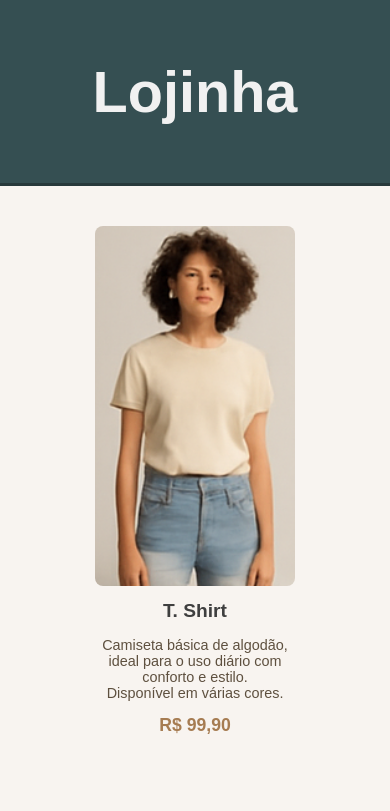
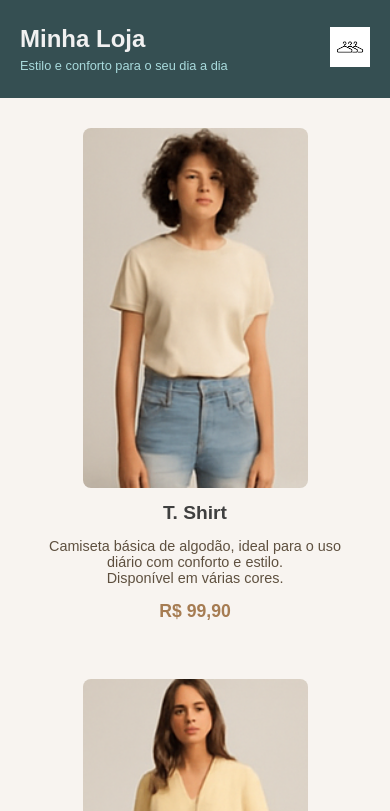
Before and after one commit to andersonvnicius/project_store_fe, a plain HTML site: page index.html in a window 390 px wide. Shown: the top 811 px of the page. Drawn offline with Linux system fonts and the light colour scheme.

Commit message:
Updated page

```diff
--- a/index.html
+++ b/index.html
@@ -7,9 +7,24 @@
   <link rel="stylesheet" href="style.css">
 </head>
 <body>
+  <!-- <header>
+    <h1>Lojinha</h1>
+  </header> -->
+
   <header>
-    <h1>Lojinha</h1>
-  </header>
+  <div class="header-content">
+    <!-- Primeira coluna: Título e subtítulo -->
+    <div class="header-text">
+      <h1>Minha Loja</h1>
+      <p class="subtitle">Estilo e conforto para o seu dia a dia</p>
+    </div>
+
+    <!-- Segunda coluna: Logo -->
+    <div class="header-logo">
+      <img src="assets/logo.jpg" alt="Logo da Loja">
+    </div>
+  </div>
+</header>
 
   <main>
     <div id="product-list" class="product-list">
--- a/style.css
+++ b/style.css
@@ -4,62 +4,96 @@ body {
   margin: 0;
   padding: 0;
   box-sizing: border-box;
-  background-color: #f8f4f0; /* Fundo claro com tom de beige */
-  color: #3f3f3f; /* Cor de texto neutra (marrom escuro/cinza) */
+  background-color: #f8f4f0; /* Fundo neutro claro */
+  color: #3f3f3f; /* Texto em tom de marrom escuro */
 }
 
 /* Cabeçalho */
 header {
   background-color: #354f52; /* Azul jeans escuro */
-  color: #f1f1f1; /* Texto branco suave */
-  padding: 20px;
-  text-align: center;
-  font-size: 1.8em;
-  font-weight: bold;
-  border-bottom: 3px solid #27393b; /* Borda inferior em tom caramelo */
+  color: #f1f1f1; /* Texto branco */
+  padding: 50px 20px; /* Aumenta o espaçamento superior */
+  display: flex; /* Layout flexível do cabeçalho */
+  justify-content: center; /* Centraliza horizontalmente as colunas */
+  align-items: center; /* Centraliza verticalmente as colunas */
+}
+
+.header-content {
+  display: flex; /* Define layout das colunas em linha (lado a lado) */
+  justify-content: space-between; /* Espaço entre colunas */
+  align-items: center; /* Centraliza verticalmente o texto e o logo */
+  width: 100%; /* Ocupa toda a largura do cabeçalho */
+  max-width: 1200px; /* Limita a largura máxima do cabeçalho */
+  flex-wrap: nowrap; /* NÃO permite quebras de linha no mobile */
+}
+
+.header-text {
+  flex: 1; /* Título ocupa mais espaço */
+  text-align: left; /* Títulos alinhados à esquerda */
+  padding-right: 20px; /* Espaçamento entre o texto e a logo */
+}
+
+.header-text h1 {
+  font-size: 2.5em; /* Título maior para desktop */
+  margin: 0;
+}
+
+.header-text .subtitle {
+  font-size: 1.2em; /* Subtítulo menor */
+  margin: 5px 0 0;
+  color: #a8dadc; /* Azul claro para subtítulo */
+}
+
+.header-logo {
+  flex-shrink: 0; /* Garante que a logo mantenha tamanho fixo */
+}
+
+.header-logo img {
+  height: 70px; /* Tamanho fixo da logo para desktop */
+  max-width: 100%; /* Ajuste horizontal */
+  object-fit: contain; /* Mantém proporções adequadas */
 }
 
 /* Produtos */
 .product-list {
-  display: flex;
-  flex-wrap: wrap;
-  justify-content: center;
-  gap: 20px;
+  display: flex; /* Flex para organizar os produtos */
+  flex-wrap: wrap; /* Permite que eles "quebrem a linha" */
+  justify-content: center; /* Centraliza os produtos */
+  gap: 20px; /* Espaçamento entre os produtos */
   padding: 20px;
 }
 
 .product-item {
-  /* background-color: none; Fundo branco para cada produto */
+  /* background-color: #ffffff; Fundo branco para destaque */
   border: none;
-  /* border-radius: 10px; Borda arredondada */
+  border-radius: 10px; /* Cantos arredondados */
   /* box-shadow: 0px 4px 8px rgba(0, 0, 0, 0.1); Sombra leve */
-  width: 200px;
+  width: 300px;
   text-align: center;
   padding: 10px 0;
-  margin: 10px;
-  /* transition: transform 0.3s, box-shadow 0.3s; */
+  transition: transform 0.3s, box-shadow 0.3s; /* Suaviza o hover */
 }
 
 .product-item:hover {
   transform: scale(1.03); /* Leve aumento ao passar o mouse */
-  box-shadow: 0px 6px 12px rgba(0, 0, 0, 0.2); /* Realce da sombra */
+  box-shadow: 0px 6px 12px rgba(0, 0, 0, 0.2); /* Efeito de realce na sombra */
 }
 
 .product-item img {
-  border-radius: 8px; /* Cantos levemente arredondados */
-  width: 100%;
-  height: calc(200px * 1.8);
-  object-fit: cover;
+  border-radius: 8px; /* Imagens com bordas arredondadas */
+  width: 75%; /* Largura responsiva para ocupar o espaço disponível */
+  height: calc(200px * 1.8); /* Altura proporcional */
+  object-fit: cover; /* Garante que a imagem preencha corretamente */
 }
 
 h2 {
-  color: #3f3f3f; /* Título em marrom escuro */
+  color: #3f3f3f;
   font-size: 1.2em;
   margin: 10px 0;
 }
 
 p {
-  color: #5e503f; /* Texto descritivo em tom mais claro */
+  color: #5e503f; /* Texto descritivo em tom masculino/clean */
   font-size: 0.9em;
 }
 
@@ -74,4 +108,63 @@ p {
 footer {
   text-align: center;
   padding: 10px 0;
+  background-color: #354f52; /* Fundo azul jeans escuro */
+  color: #f1f1f1; /* Texto branco */
 }
+
+/* Responsividade */
+
+/* Ajustes responsivos */
+@media (max-width: 768px) {
+  header {
+    padding: 40px 20px; /* Menos espaçamento lateral em telas pequenas */
+  }
+
+  .header-content {
+    flex-wrap: nowrap; /* Força que as colunas fiquem lado a lado */
+    justify-content: space-between; /* Espaço fixo entre o texto e a logo */
+    align-items: center; /* Centraliza ambos os elementos verticalmente */
+  }
+
+  .header-text {
+    flex: 1; /* O texto ainda ocupa mais espaço */
+    text-align: left; /* Mantém o alinhamento à esquerda do texto */
+    padding-right: 10px; /* Ajuste de espaçamento no mobile */
+  }
+
+  .header-logo img {
+    height: 50px; /* Reduz tamanho da logo em dispositivos pequenos */
+  }
+
+  .header-text h1 {
+    font-size: 1.8em; /* Reduz tamanho do título no mobile */
+  }
+
+  .header-text .subtitle {
+    font-size: 0.9em; /* Subtítulo menor */
+  }
+}
+
+@media (max-width: 480px) {
+  header {
+    padding: 25px 20px; /* Reduz espaçamento no topo e laterais */
+  }
+
+  .header-content {
+    justify-content: space-between; /* Mantém espaçamento entre a logo e o texto */
+    flex-wrap: nowrap; /* Não permite quebras de linha */
+    align-items: center;
+  }
+
+  .header-text h1 {
+    font-size: 1.5em; /* Tamanho menor para espaços muito restritos */
+  }
+
+  .header-text .subtitle {
+    font-size: 0.8em; /* Subtítulo ainda menor para caber */
+  }
+
+  .header-logo img {
+    height: 40px; /* Logo ainda menor no smartphone */
+  }
+}
```
Also changed, not shown: assets/logo.jpg (added), 1 other file.
